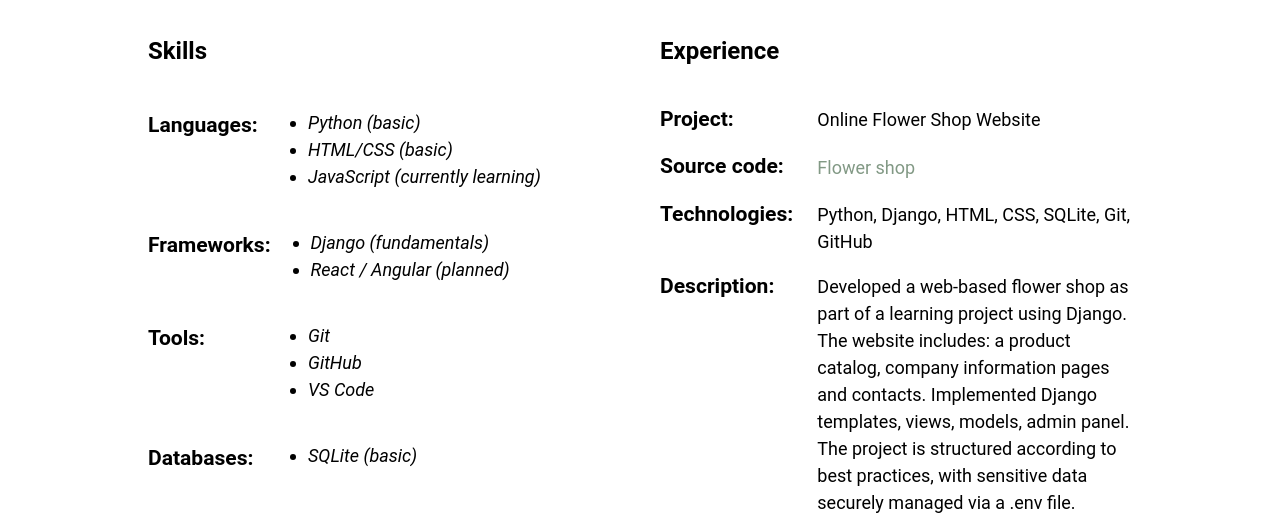
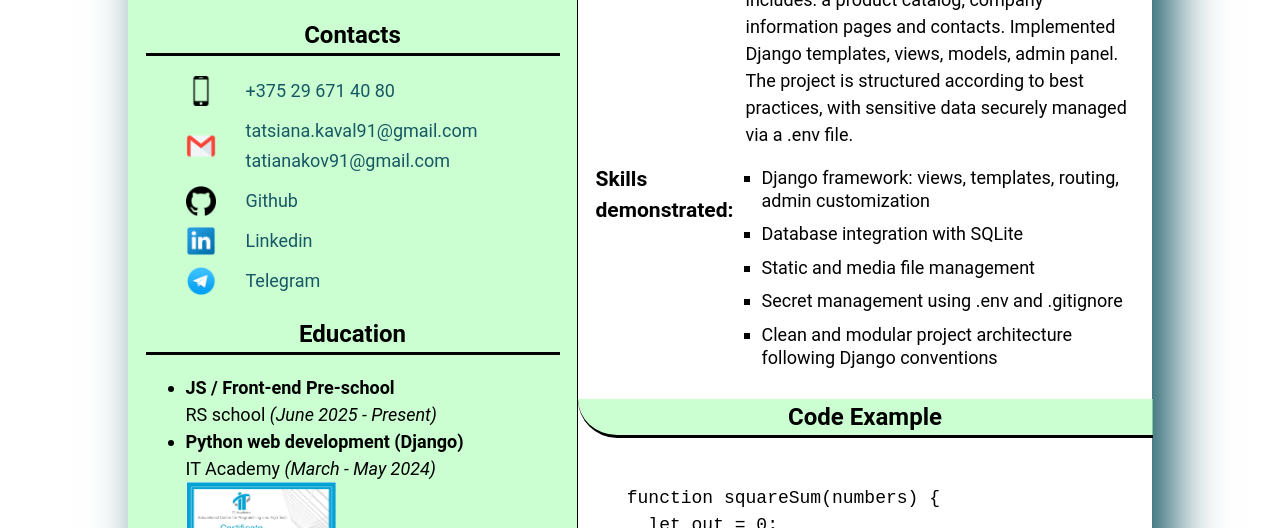
Before and after one commit to TatsianaKaval/rsschool-cv, a plain HTML site: page index.html in a window 1280 px wide. Shown: the part 822-1350 px from the top of the page. Drawn offline with Linux system fonts and the light colour scheme.

Commit message:
feat: update link colors and styling main-container

```diff
--- a/index.html
+++ b/index.html
@@ -41,11 +41,11 @@
 
   <main class="main">
     <div class="container main-container">
+      <div class="left-column">
         <section class="section">
           <div class="main-section">
             <img class="my-photo" src="assets/img/photo.jpg" alt="my photo" width="300" height="225">
             <h1 class="section-title main-section-title">I'm Tatsiana Kavalevich</h1>
-          <!-- <hr> -->
             <p class="main-p">Frontend Developer</p>
           </div>
         </section>
@@ -113,8 +113,25 @@
           </ul>
         </section>
 
+        <section class="section" id="languages">
+          <h2 class="section-title">Languages</h2>
+          <ul class="lang-list">
+            <li class="lang-item">
+              <span class="lang-span">Russian</span> (native)
+            </li>
+            <li class="lang-item">
+              <span class="lang-span">English</span> (A2)
+            </li>
+            <li class="lang-item">
+              <span class="lang-span">Polish</span> (A2)
+            </li>
+          </ul>
+        </section>
+      </div>
+
+      <div class="right-column">
         <section class="section" id="skills">
-        <h2 class="section-title">Skills</h2>
+          <h2 class="section-title title-skill right-section-title" style="background-color: rgba(169, 255, 181, 0.6);">Skills</h2>
           <div class="skills-group">
             <h3 class="skills-title">Languages:</h3>
             <ul class="skills-list">
@@ -147,7 +164,7 @@
         </section>
 
         <section class="section" id="experience">
-        <h2 class="section-title">Experience</h2>
+          <h2 class="section-title right-section-title">Experience</h2>
           <div class="experience-item">
             <h3 class="experience-subtitle">Project:</h3>
             <p class="experience-description">Online Flower Shop Website</p>
@@ -187,23 +204,8 @@
           </div>
         </section>
 
-      <section class="section" id="languages">
-        <h2 class="section-title">Languages</h2>
-        <ul class="lang-list">
-          <li class="lang-item">
-            <span class="lang-span">Russian</span> (native)
-          </li>
-          <li class="lang-item">
-            <span class="lang-span">English</span> (A2)
-          </li>
-          <li class="lang-item">
-            <span class="lang-span">Polish</span> (A2)
-          </li>
-        </ul>
-      </section>
-
         <section class="section" id="code-example">
-        <h2 class="section-title">Code Example</h2>
+          <h2 class="section-title right-section-title">Code Example</h2>
           <pre class="pre">
             <code class="code">
               function squareSum(numbers) {
@@ -220,6 +222,8 @@
           </pre>
         </section>
       </div>
+
+    </div>
   </main>
 
   <footer class="footer">
--- a/style.css
+++ b/style.css
@@ -1,3 +1,16 @@
+:root {
+  --bg-color-first: rgba(169, 255, 181, 0.6);
+  --bg-color-second: #353535;
+
+  --nav-link-color: #ffffff;
+  --nav-link-hover:#49b7b8;
+
+  --link-color-first: #175864;
+  --link-color-hover: #0d089a;
+
+  --border-color: #000000;
+}
+
 @font-face {
   font-family: 'Roboto', sans-serif;
   src: url("assets/fonts/Roboto-VariableFont.ttf");
@@ -38,7 +51,7 @@ body {
 
 .nav,
 .footer-container {
-  background-color: #353535;
+  background-color: var(--bg-color-second);
 }
 
 .header {
@@ -60,16 +73,16 @@ body {
 
   font-size: 20px;
 
-  color: #ffffff;
+  color: var(--nav-link-color);
   text-decoration: none;
 }
 
 .nav-link:visited {
-  color: #ffffff;
+  color: var(--nav-link-color);
 }
 
 .nav-link:hover {
-  color: #237f0b;
+  color: var(--nav-link-hover);
 }
 
 .contact-link,
@@ -78,9 +91,9 @@ body {
   /* padding: 0 20px; */
   line-height: 30px;
 
-  color: #829985;
+  color: var(--link-color-first);
   text-decoration: none;
-  transition: 0.7s;
+  transition: 0.3s;
 }
 
 .contact-link,
@@ -95,13 +108,13 @@ body {
 .contact-link:visited,
 .project-link:visited,
 .footer-link:visited {
-  color: #829985;
+  color: var(--link-color-first);
 }
 
 .contact-link:hover,
 .project-link:hover,
 .footer-link:hover {
-  color:  #208f16;
+  color: var(--link-color-hover);
 }
 
 .contacts-list {
@@ -109,14 +122,18 @@ body {
 }
 
 .main-container {
-  display: flex;
-  flex-wrap: wrap;
-  margin-top: 40px;
+  display: grid;
+  grid-template-columns: 450px 1fr;
+
+  box-shadow: 20px 20px 50px var(--link-color-first);
+}
+
+.left-column {
+  border-right: 1px solid var(--border-color);
 }
 
 .section {
-  width: 50%;
-  padding: 0 20px;
+  padding: 0 17.5px;
 }
 
 .main-section {
@@ -126,8 +143,16 @@ body {
   align-items: center;
 }
 
+.left-column {
+  background-color: var(--bg-color-first);
+  padding-top: 20px;
+}
+
 .section-title {
   font-size: 24px;
+  border-bottom: 3px solid var(--border-color);
+
+  text-align: center;
 }
 
 .main-section-title {
@@ -136,11 +161,25 @@ body {
   margin: 10px 0;
 }
 
+.right-section-title {
+  width: 575px;
+  margin-left: -18px;
+
+  border-bottom-left-radius: 40px;
+  /* border-bottom-right-radius: 40px; */
+
+  background-color: var(--bg-color-first);
+}
+
+.title-skill {
+  margin-top: 0;
+}
+
 .main-p {
-  margin: 10px 0;
+  margin-block-start: 0;
 
   font-style: italic;
-  font-size: 28px;
+  font-size: 20px;
 }
 
 .education-span{
@@ -167,7 +206,7 @@ body {
 
 .experience-item {
   display: grid;
-  grid-template-columns: 1fr 2fr;
+  grid-template-columns: 150px 390px;
 }
 
 .experience-subtitle,
@@ -192,7 +231,7 @@ body {
 }
 
 .pre {
-  overflow-x: auto; /*add scroll*/
+  margin-left: -120px;
 }
 
 .my-photo {
```
Lines whose indentation alone changed are shown as unchanged.
